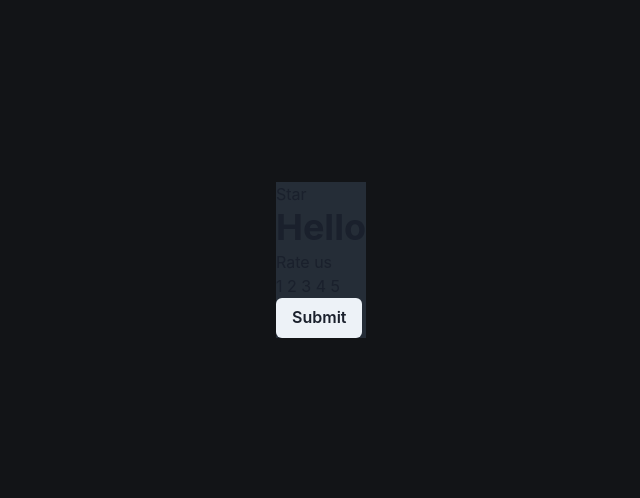
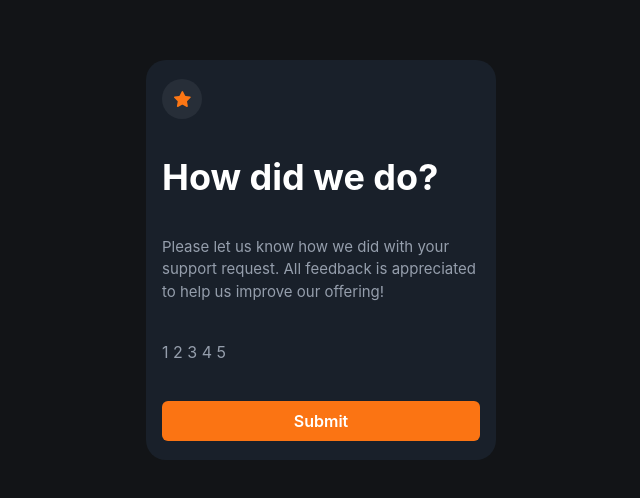
Before and after one commit to a-zajonc/interactive-rating-component, a React (Create React App) app: page / in a window 1280 px wide. Shown: the part 140-638 px from the top of the page, without its empty margins (319-959 px from the left). Built offline with nearby package versions, Linux system fonts and the light colour scheme.

Commit message:
Add Colors to Rating Component

```diff
--- a/src/Component/RatingComponent/Header/index.js
+++ b/src/Component/RatingComponent/Header/index.js
@@ -1,5 +1,5 @@
 import { Heading } from "@chakra-ui/react"
 
 export function Header() {
-    return <Heading>Hello</Heading>
+    return <Heading color="white">How did we do?</Heading>
 }
--- a/src/Component/RatingComponent/RatingScale/index.js
+++ b/src/Component/RatingComponent/RatingScale/index.js
@@ -1,5 +1,5 @@
 import { Text } from "@chakra-ui/react"
 
 export function RatingScale() {
-    return <Text>1 2 3 4 5</Text>
+    return <Text color="#959EAC">1 2 3 4 5</Text>
 }
--- a/src/Component/RatingComponent/RatingText/index.js
+++ b/src/Component/RatingComponent/RatingText/index.js
@@ -1,5 +1,7 @@
 import { Text } from "@chakra-ui/react"
 
 export function RatingText() {
-    return <Text>Rate us</Text>
+    return <Text color="#959EAC" fontSize="15px">
+        Please let us know how we did with your support request. All feedback is appreciated to help us improve our offering!
+    </Text>
 }
--- a/src/Component/RatingComponent/Star/index.js
+++ b/src/Component/RatingComponent/Star/index.js
@@ -1,5 +1,9 @@
-import { Text } from "@chakra-ui/react"
+import { Box } from "@chakra-ui/react"
 
 export function Star() {
-    return <Text>Star</Text>
+    return <Box bgColor="#272e38" height="40px" width="40px" borderRadius="full" display="grid" justifyItems="center" alignItems="center">
+        <svg width="17" height="16" xmlns="http://www.w3.org/2000/svg" >
+            <path d="m9.067.43 1.99 4.031c.112.228.33.386.58.422l4.45.647a.772.772 0 0 1 .427 1.316l-3.22 3.138a.773.773 0 0 0-.222.683l.76 4.431a.772.772 0 0 1-1.12.813l-3.98-2.092a.773.773 0 0 0-.718 0l-3.98 2.092a.772.772 0 0 1-1.119-.813l.76-4.431a.77.77 0 0 0-.222-.683L.233 6.846A.772.772 0 0 1 .661 5.53l4.449-.647a.772.772 0 0 0 .58-.422L7.68.43a.774.774 0 0 1 1.387 0Z" fill="#FC7614" />
+        </svg>
+    </Box>
 }
--- a/src/Component/RatingComponent/SubmitButton/index.js
+++ b/src/Component/RatingComponent/SubmitButton/index.js
@@ -1,5 +1,5 @@
 import { Button } from "@chakra-ui/react";
 
 export function SubmitButton() {
-    return <Button>Submit</Button>
+    return <Button bgColor="#FB7413" color="white">Submit</Button>
 }
--- a/src/Component/RatingComponent/index.js
+++ b/src/Component/RatingComponent/index.js
@@ -1,4 +1,4 @@
-import { Box } from "@chakra-ui/react";
+import { Container } from "@chakra-ui/react";
 import { Star } from "./Star";
 import { Header } from "./Header";
 import { RatingText } from "./RatingText";
@@ -6,11 +6,11 @@ import { RatingScale } from "./RatingScale";
 import { SubmitButton } from "./SubmitButton";
 
 export function RatingComponent() {
-    return <Box bgColor="#252D37">
+    return <Container display="grid" alignItems="center" bgColor='#19202a' height="400px" width="350px" borderRadius="20px">
         <Star />
         <Header />
         <RatingText />
         <RatingScale />
         <SubmitButton />
-    </Box>
+    </Container>
 }
```
